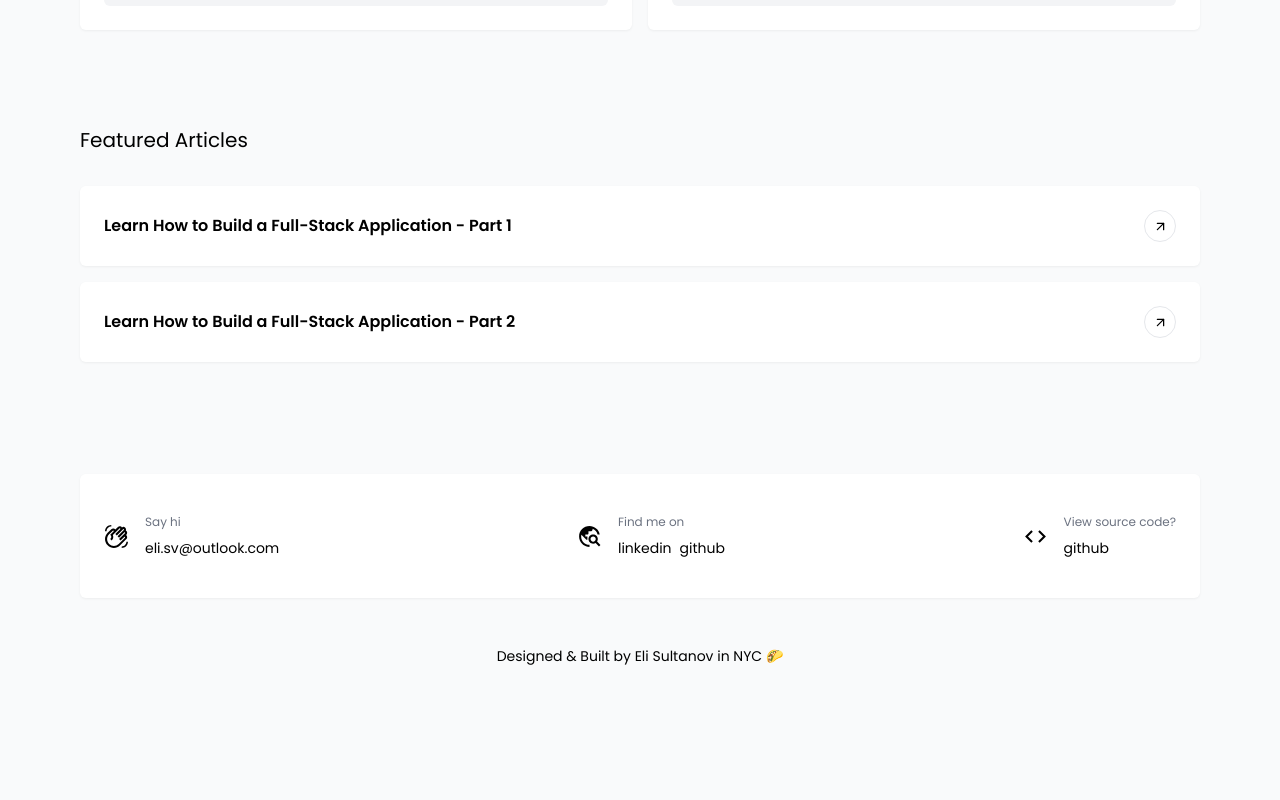
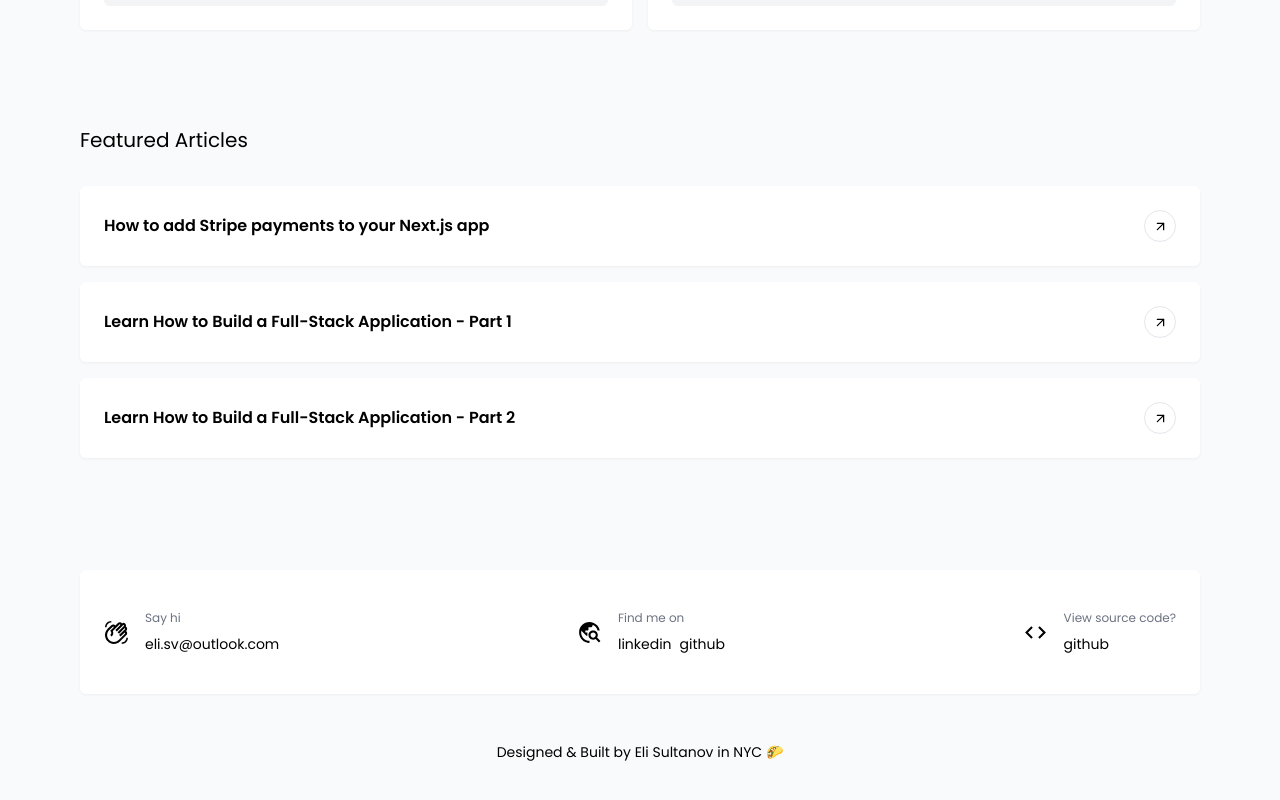
Before and after one commit to elisvcodes/portfolio-v2, a React (Vite) app: page / in a window 1280 px wide. Shown: the part 1742-2542 px from the top of the page. Before the commit the page ends 2456 px from the top, so only its background shows below. Built offline with nearby package versions, Linux system fonts and the light colour scheme; a web font is replaced by a local one.

Commit message:
added a new blog post

```diff
--- a/src/App.tsx
+++ b/src/App.tsx
@@ -65,6 +65,10 @@ function App() {
 
       <Section title="Featured Articles">
         <ArticlesCard
+          title="How to add Stripe payments to your Next.js app"
+          link="https://blog.elisv.com/how-to-add-stripe-payments-to-your-next-js-app-d1cfced7c8a5"
+        />
+        <ArticlesCard
           title="Learn How to Build a Full-Stack Application - Part 1"
           link="https://medium.com/swlh/learn-how-to-build-a-full-stack-application-using-node-js-and-react-in-2021-part-1-121fa6762a69"
         />
```
